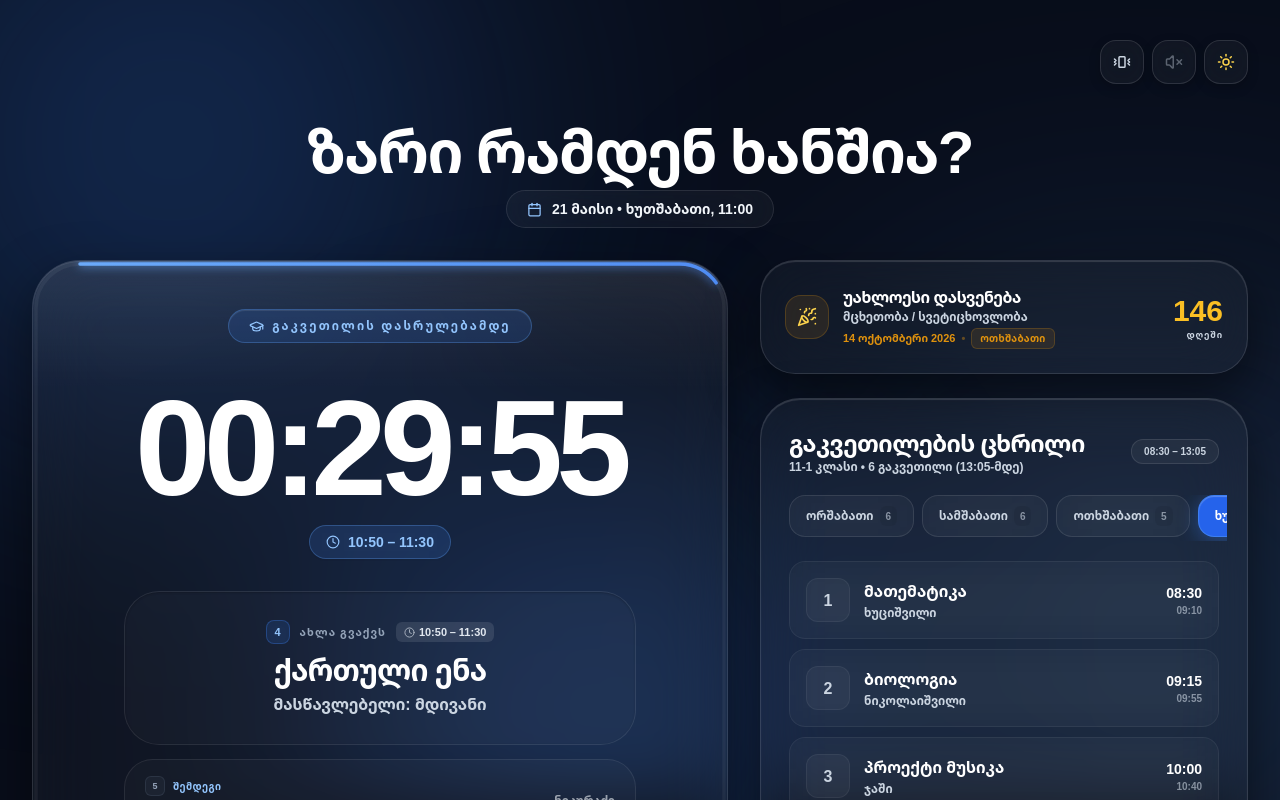
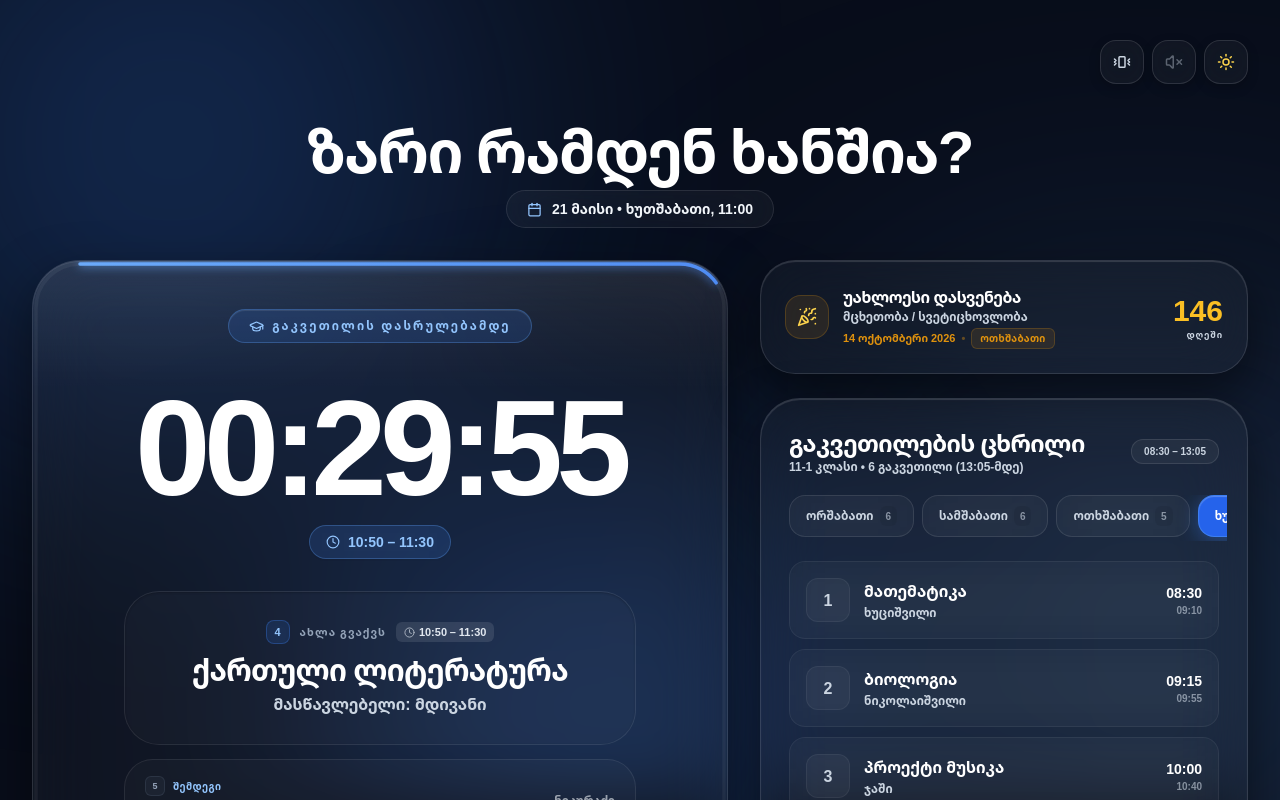
Before and after one commit to Smile-B14/Zari-ramdeni-xanshia, a React (Vite) app: page / in a window 1280 px wide. Shown: the top 800 px of the page. Built offline with nearby package versions, Linux system fonts and the light colour scheme.

Commit message:
chore: update subject name from Georgian language to literature

```diff
--- a/constants.ts
+++ b/constants.ts
@@ -16,12 +16,12 @@ export const LESSON_SCHEDULE: DailySchedule = {
     { subject: 'გეოგრაფია', teacher: 'ნიკურაძე' },
     { subject: 'მოქალაქეობა', teacher: 'გიორგაძე' },
     { subject: 'საქართველოს ისტორია', teacher: 'ღონღაძე' },
-    { subject: 'ქართული ენა', teacher: 'მდივანი' },
+    { subject: 'ქართული ლიტერატურა', teacher: 'მდივანი' },
     { subject: 'სპორტი', teacher: 'ალანია' },
   ],
   2: [ // სამშაბათი (6 გაკვეთილი)
     { subject: 'ინგლისური', teacher: 'ბექანიშვილი' },
-    { subject: 'ქართული ენა', teacher: 'მდივანი' },
+    { subject: 'ქართული ლიტერატურა', teacher: 'მდივანი' },
     { subject: 'მათემატიკა', teacher: 'ხუციშვილი' },
     { subject: 'ფიზიკა', teacher: 'დვალი' },
     { subject: 'ქიმია', teacher: 'ბაღდავაძე' },
@@ -38,13 +38,13 @@ export const LESSON_SCHEDULE: DailySchedule = {
     { subject: 'მათემატიკა', teacher: 'ხუციშვილი' },
     { subject: 'ბიოლოგია', teacher: 'ნიკოლაიშვილი' },
     { subject: 'პროექტი მუსიკა', teacher: 'ჯაში' },
-    { subject: 'ქართული ენა', teacher: 'მდივანი' },
+    { subject: 'ქართული ლიტერატურა', teacher: 'მდივანი' },
     { subject: 'პროექტი - გეოგრაფია', teacher: 'ნიკურაძე' },
     { subject: 'ინგლისური', teacher: 'ბექანიშვილი' },
   ],
   5: [ // პარასკევი (5 გაკვეთილი)
     { subject: 'ისტორია', teacher: 'ღონღაძე' },
-    { subject: 'ქართული ენა', teacher: 'მდივანი' },
+    { subject: 'ქართული ლიტერატურა', teacher: 'მდივანი' },
     { subject: 'მათემატიკა', teacher: 'ხუციშვილი' },
     { subject: 'ბიოლოგია', teacher: 'ნიკოლაიშვილი' },
     { subject: 'რუსული / გერმანული', teacher: 'ობოლ. / ნადარ.' },
```
